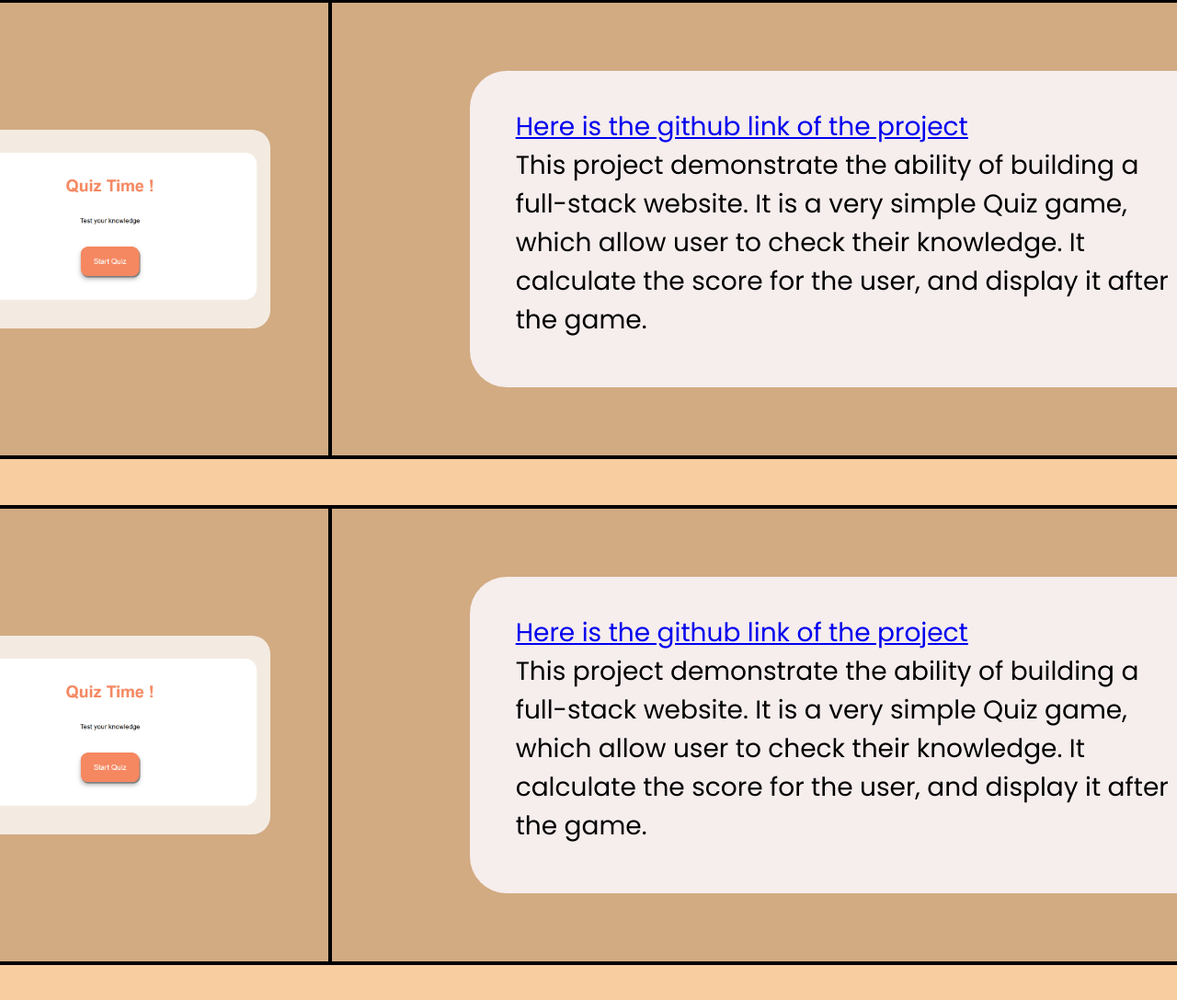
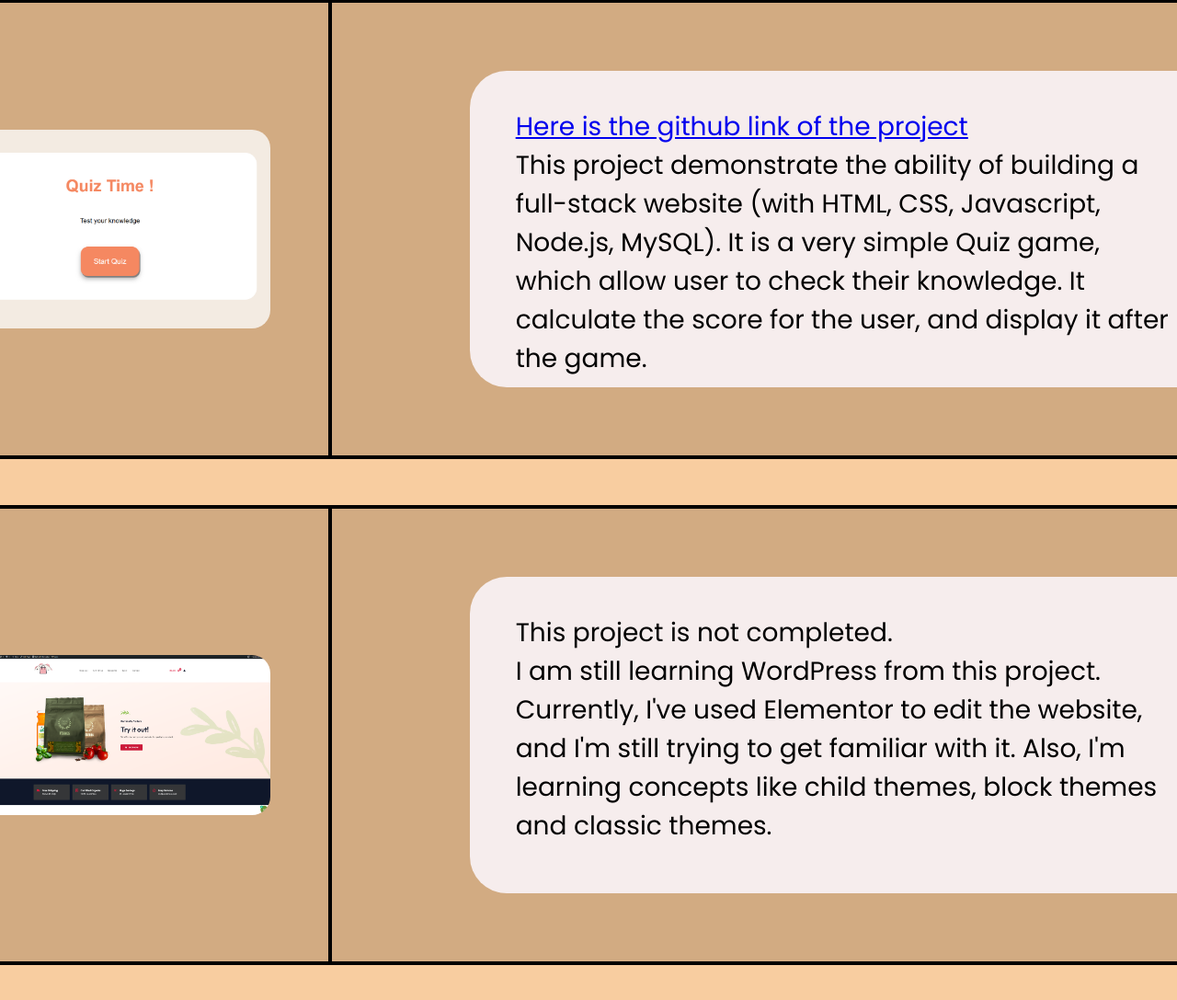
Before and after one commit to Dennischan0203/portfolio, a plain HTML site: page project.html in a window 1280 px wide. Shown: the part 301-1388 px from the top of the page at 92% size. Drawn offline with Linux system fonts and the light colour scheme.

Commit message:
adding projects, and finish the contact page.

```diff
--- a/project.html
+++ b/project.html
@@ -33,7 +33,8 @@
                 <a href="https://github.com/Dennischan0203/Quiz_project/tree/main/Quiz" class="Link">
                     Here is the github link of the project</a>
                 <div class="description">
-                    <p>This project demonstrate the ability of building a full-stack website.
+                    <p>This project demonstrate the ability of building a full-stack website
+                        (with HTML, CSS, Javascript, Node.js, MySQL).
                         It is a very simple Quiz game, which allow user to check their knowledge.
                         It calculate the score for the user, and display it after the game.
                     </p>
@@ -42,15 +43,16 @@
         </div>
         <div class="project">
             <div class="project_img">
-                <img src="/Quiz-png/Quiz1.png" alt="A keyboard for development">
+                <img src="wordpress.png" alt="A keyboard for development">
             </div>
             <div class="pj-intro">
-                <a href="https://github.com/Dennischan0203/Quiz_project/tree/main/Quiz" class="Link">
-                    Here is the github link of the project</a>
                 <div class="description">
-                    <p>This project demonstrate the ability of building a full-stack website.
-                        It is a very simple Quiz game, which allow user to check their knowledge.
-                        It calculate the score for the user, and display it after the game.
+                    <p>This project is not completed.</p>
+                    <p> I am still learning WordPress from this project.
+                        Currently, I've used Elementor to edit the website,
+                        and I'm still trying to get familiar with it.
+                         Also, I'm learning concepts like child themes,
+                         block themes and classic themes.
                     </p>
                 </div>
             </div>
```
Also changed, not shown: contact.html (+4 -7 lines), wordpress.png (added).
